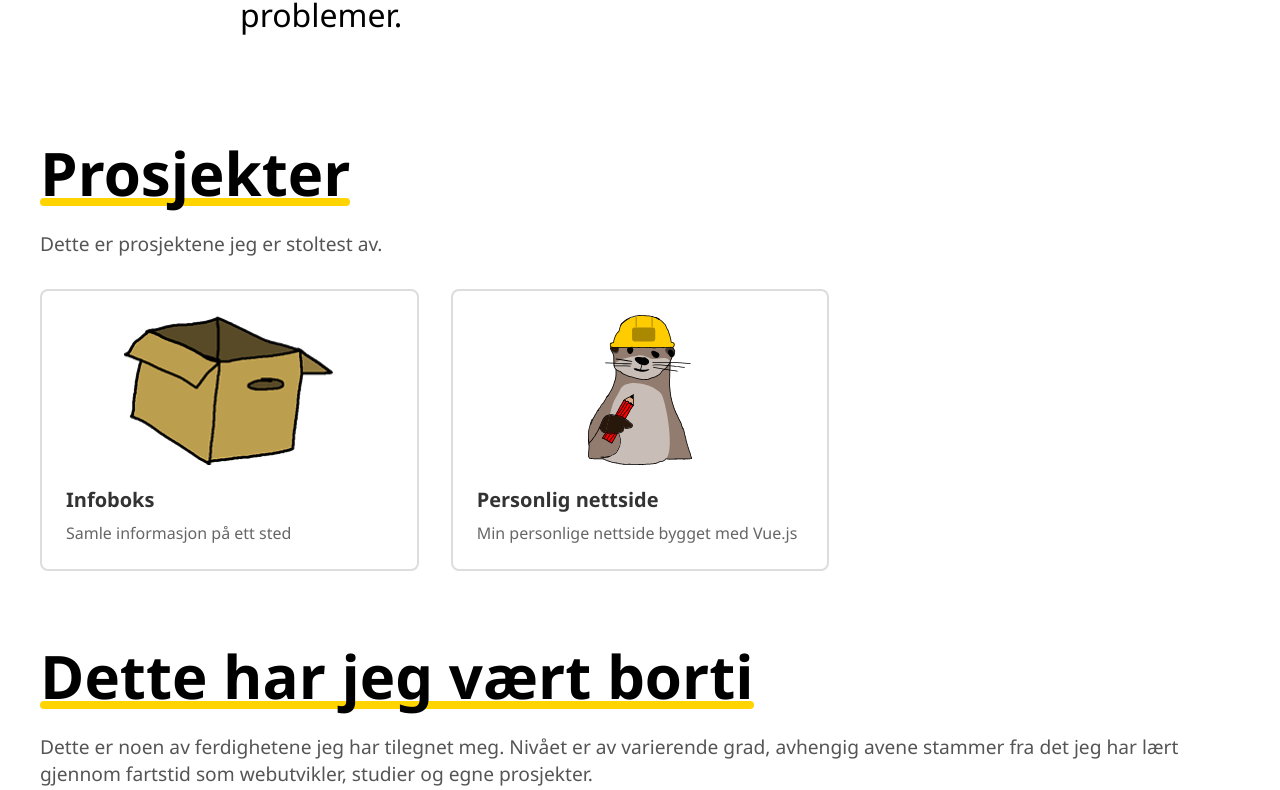
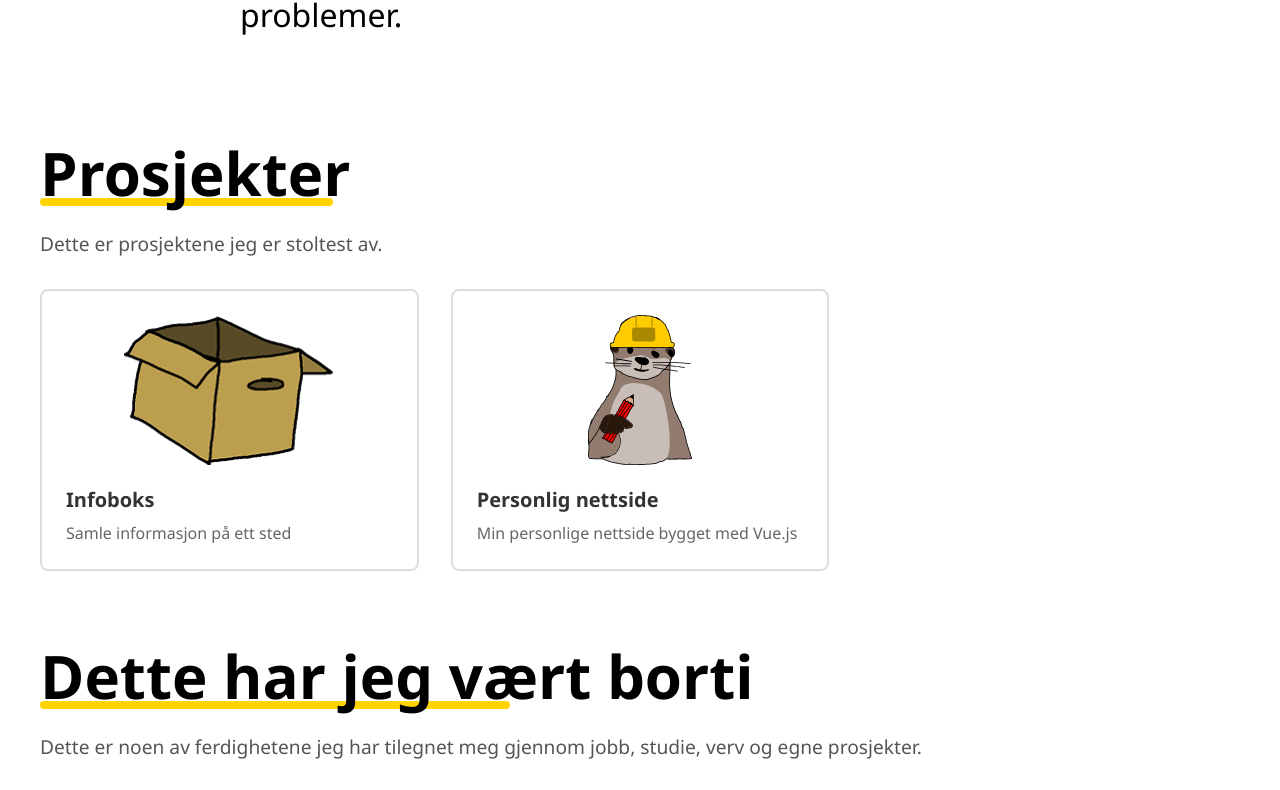
Before and after one commit to Emilorv/emiloo, a Vue app: page / in a window 1280 px wide. Shown: the part 1111-1901 px from the top of the page. Built offline with nearby package versions, Linux system fonts and the light colour scheme.

Commit message:
feat: add bars that appear when scrolling

```diff
--- /dev/null
+++ b/src/scripts/scrolling-bars.js
@@ -0,0 +1,51 @@
+
+
+export default class ScrollingBars {
+    constructor() {
+        this.titles = [];
+        this.init();
+    }
+
+    init() {
+        this.titles = document.querySelectorAll('[data-scroll-bar]');
+
+        if (this.titles.length === 0) return;
+
+        this.handleScroll = this.handleScroll.bind(this);
+        window.addEventListener('scroll', this.handleScroll);
+
+        this.handleScroll();
+    }
+
+    handleScroll() {
+        const viewportHeight = window.innerHeight;
+
+        const barStart = viewportHeight * 2 / 6;
+        const bartStop = viewportHeight * 5 / 6;
+
+        console.log('barStart:', barStart, 'bartStop:', bartStop);
+
+        this.titles.forEach(title => {
+            const rect = title.getBoundingClientRect();
+            const titleCenter = rect.top + (rect.height / 2);
+
+            let progress = 0;
+            if (titleCenter >= barStart && titleCenter <= bartStop) {
+                const animationRange = bartStop - barStart;
+                let currentPosition = bartStop - titleCenter;
+                progress = currentPosition / animationRange;
+                progress = Math.max(0, Math.min(1, progress));
+            } else if (titleCenter < barStart) {
+                progress = 1;
+            } else{
+                progress = 0;
+            }
+            const widthPercentage = progress * 100;
+            title.style.setProperty('--scroll-bar-width', `${widthPercentage}%`);
+        });
+    }
+
+    destroy() {
+        window.removeEventListener('scroll', this.handleScroll);
+    }
+}
--- a/src/styles/main.scss
+++ b/src/styles/main.scss
@@ -1,5 +1,6 @@
 
 @forward "breakpoints";
+@forward "scrolling-bars";
 
 *{
     margin: 0;
--- /dev/null
+++ b/src/styles/scrolling-bars.scss
@@ -0,0 +1,17 @@
+[data-scroll-bar] {
+    position: relative;
+    --scroll-bar-width: 0%;
+}
+
+[data-scroll-bar]::after {
+    content: '';
+    position: absolute;
+    bottom: 0.5rem;
+    border-radius: 4px;
+    display:block;
+    height: 0.5rem;
+    z-index: -1;
+    background-color: #FFD400;
+    width: var(--scroll-bar-width);
+    transition: width 0.1s ease-out;
+}
--- a/src/views/HomeView.vue
+++ b/src/views/HomeView.vue
@@ -16,7 +16,7 @@
       </section>
 
       <section id="prosjekter" class="projects section">
-        <h2 class="projects-title title">Prosjekter</h2>
+        <h2 class="projects-title title" data-scroll-bar>Prosjekter</h2>
         <p class="section__description">Dette er prosjektene jeg er stoltest av.</p>
         <div class="projects-grid">
           <EntryComponent
@@ -32,8 +32,9 @@
       </section>
 
       <section id="ferdigheter" class="skills section">
-        <h2 class="skills-title title">Dette har jeg vært borti</h2>
-        <p class="section__description">Dette er noen av ferdighetene jeg har tilegnet meg. Nivået er av varierende grad, avhengig avene stammer fra det jeg har lært gjennom fartstid som webutvikler, studier og egne prosjekter.</p>
+        <h2 class="skills-title title" data-scroll-bar>Dette har jeg vært borti</h2>
+        <p class="section__description">Dette er noen av ferdighetene jeg har tilegnet meg
+          gjennom jobb, studie, verv og egne prosjekter.</p>
         <div class="skills-grid">
             <EntryComponent
               v-for="skill in skills"
@@ -48,7 +49,7 @@
       </section>
 
       <section id="sidequests" class="side-quests section">
-        <h2 class="side-quests-title title">Sidequests</h2>
+        <h2 class="side-quests-title title" data-scroll-bar>Sidequests</h2>
         <p class="section__description">Denne seksjonen er kanskje mer for meg enn for dere, men jeg legger det ved i tilfelle dere er nysgjerrige og vil bli bedre kjent.</p>
         <div class="side-quests-grid">
           <EntryComponent
@@ -81,18 +82,6 @@ import { skills } from '../data/skills.js'
 
     @include breakpoint(medium){
         font-size: 60px;
-    }
-
-    &::after{
-        content: '';
-        position: absolute;
-        bottom: 0.5rem;
-        border-radius: 4px;
-        display:block;
-        width: 100%;
-        height: 0.5rem;
-        z-index: -1;
-        background-color: #FFD400;
     }
 }
 
@@ -145,5 +134,15 @@ import { skills } from '../data/skills.js'
 }
 
 </style>
-<script setup>
+<script>
+import ScrollingBars from '../scripts/scrolling-bars.js'
+const scrollBars = new ScrollingBars();
+scrollBars.init();
+
+export default {
+  mounted() {
+    scrollBars.init();
+
+  }
+}
 </script>
```
